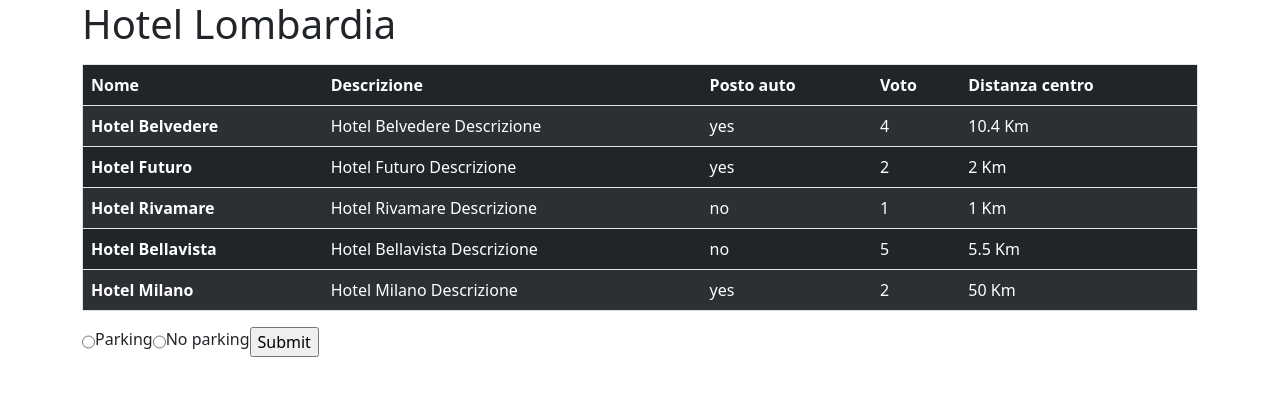
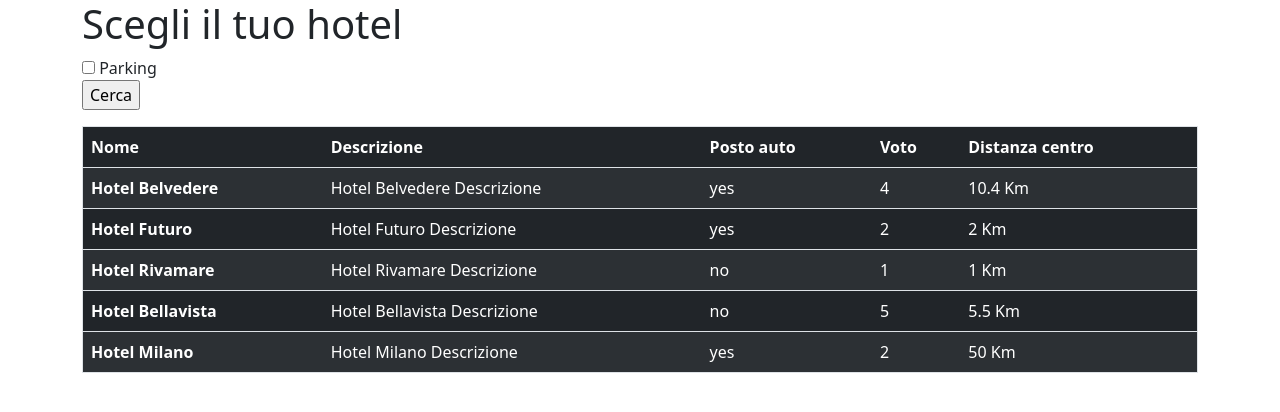
Before and after one commit to carmelocammalleri/php-hotel, a PHP site: page / in a window 1280 px wide. Shown: the top 412 px of the page. Run offline with PHP 8.4, Linux system fonts and the light colour scheme.

Commit message:
[fix]: hotel with park

```diff
--- a/index.php
+++ b/index.php
@@ -41,6 +41,22 @@ $hotels = [
 
 ];
 
+$hotelWithPark = [];
+$park= isset($_POST['parking']);
+
+
+if($park){
+  foreach($hotels as $hotel){
+    if($hotel['parking']){
+      $hotelWithPark[] = $hotel;
+    }
+  }
+}else {
+  foreach($hotels as $hotel){
+    $hotelWithPark[] = $hotel;
+  }
+}
+
 ?>
 
 <!DOCTYPE html>
@@ -59,7 +75,14 @@ $hotels = [
 
 <!-- Lista Hotel -->
   <div class="container">
-    <h1>Hotel Lombardia</h1>
+    <h1>Scegli il tuo hotel</h1>
+
+    <!-- checkbox button -->
+    <form action="index.php" method="POST">
+      <input type="checkbox" name="parking" value="true">
+      <label for="parking"> Parking</label><br>
+      <input type="submit" value="Cerca">
+    </form>
 
     <table class="table table-dark table-striped border my-3">
         <!-- caratteristiche hotel -->
@@ -76,7 +99,7 @@ $hotels = [
 
         <!-- informazioni richieste -->
         <tbody>
-          <?php foreach($hotels as $hotel): ?>
+          <?php foreach($hotelWithPark as $hotel): ?>
             <tr>
               <th scope="row"><?php echo $hotel["name"]; ?></th>
               <td><?php echo $hotel["description"];?></td>
@@ -90,19 +113,6 @@ $hotels = [
 
     </table>
 
-
-    <!-- radio button -->
-    <form class="d-flex" action="parking.php" method="POST">
-
-    <input type="radio" name="contact" id="contact_email" value="true" />
-    <label for="contact_email">Parking</label>
-
-    <input type="radio" name="contact" id="contact_phone" value="false" />
-    <label for="contact_phone">No parking</label>
-
-      <input type="submit">
-    </form>
-
   </div>
 
 </body>
```
